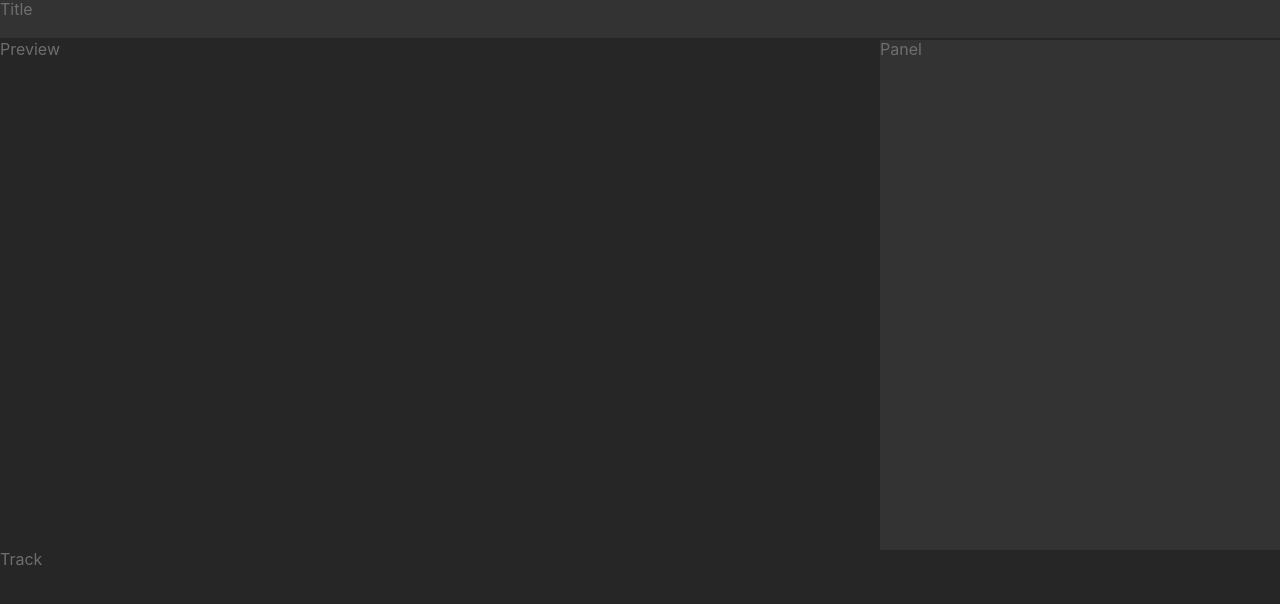
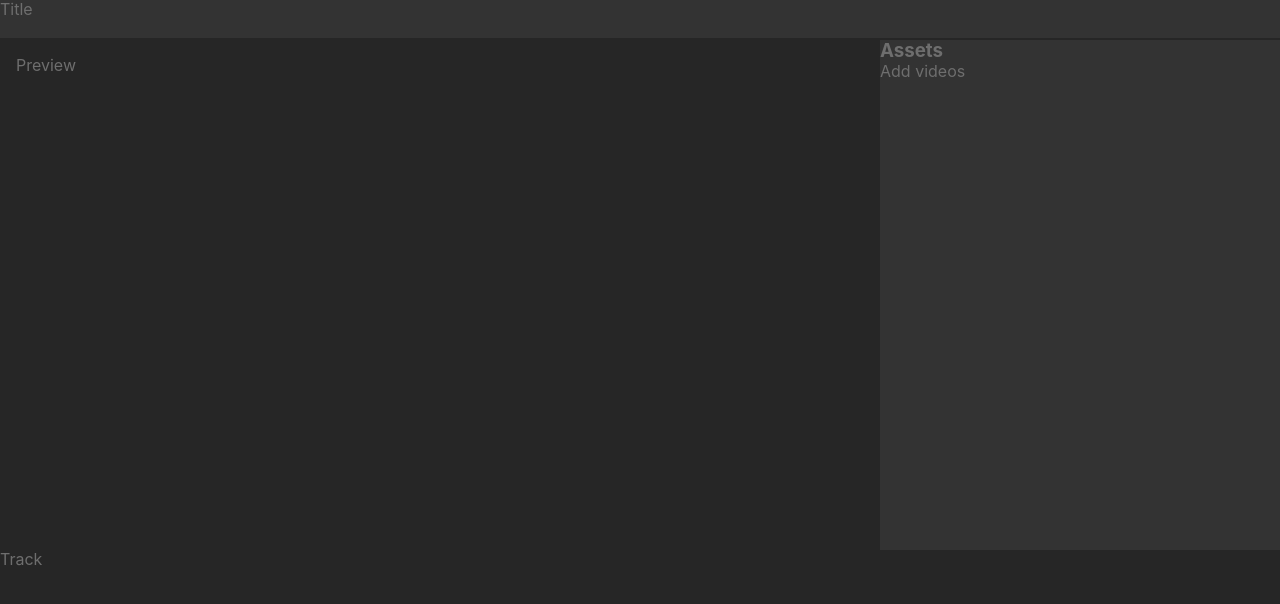
Before and after one commit to hewonjeong/post-production, a React (Create React App) app: page / in a window 1280 px wide. Shown: the top 604 px of the page. Built offline with nearby package versions, Linux system fonts and the light colour scheme.

Commit message:
기능: 업로드 모듈을 패널 레이아웃에 추가

```diff
--- a/src/App.js
+++ b/src/App.js
@@ -1,8 +1,27 @@
 import React from 'react'
-import Layout from './components/Layout'
+import Layout from './layout/Layout'
+import Panel from './modules/Panel'
 
-const App = () => (
-  <Layout header="Title" content="Preview" aside="Panel" footer="Track" />
-)
+export const { Provider, Consumer } = React.createContext()
+class App extends React.Component {
+  state = { assets: [] }
+
+  addAssets = assets => {
+    this.setState(prev => ({ assets: [...prev.assets, ...assets] }))
+  }
+
+  render() {
+    return (
+      <Provider value={{ ...this.state, addAssets: this.addAssets }}>
+        <Layout
+          header="Title"
+          content="Preview"
+          aside={<Panel />}
+          footer="Track"
+        />
+      </Provider>
+    )
+  }
+}
 
 export default App
--- a/src/components/Layout.js
+++ b/src/layout/Layout.js
@@ -22,11 +22,13 @@ Layout.defaultProps = defaultProps
 
 const borderBottom = '2px solid hsl(0, 0%, 15%)'
 const backgroundColor = 'hsl(0, 0%, 20%)'
+const flex = { display: 'flex', flexDirection: 'column', overflow: 'hidden' }
+
 const style = {
   header: { flex: 'none', height: 40, backgroundColor, borderBottom },
   main: { flex: 1, display: 'flex' },
-  content: { flex: 1 },
-  aside: { flex: 'none', width: 400, backgroundColor },
+  content: { flex: 1, padding: 16, ...flex },
+  aside: { flex: 'none', width: 400, backgroundColor, ...flex },
   footer: { flex: 'none', height: 250 }
 }
 
--- /dev/null
+++ b/src/layout/Tab.js
@@ -0,0 +1,13 @@
+import React from 'react'
+
+const Tab = ({ list }) =>
+  list.map(({ name, component }) => (
+    <article style={{ display: 'flex', flexDirection: 'column' }} key={name}>
+      <h1 style={{ flex: 'none' }}>{name}</h1>
+      <main style={{ flex: 1, ...overflow }}>{component}</main>
+    </article>
+  ))
+
+const overflow = { overflow: 'hidden', overflowY: 'scroll' }
+
+export default Tab
--- /dev/null
+++ b/src/modules/Assets.js
@@ -0,0 +1,17 @@
+import React from 'react'
+import FileInput from '../packages/components/FileInput'
+import VideoList from '../packages/components/VideoList'
+import { Consumer } from '../App'
+
+const Assets = () => (
+  <Consumer>
+    {({ assets, addAssets }) => (
+      <>
+        <FileInput accept="video" multiple onChange={addAssets} />
+        <VideoList list={assets} />
+      </>
+    )}
+  </Consumer>
+)
+
+export default Assets
--- /dev/null
+++ b/src/modules/Panel.js
@@ -0,0 +1,7 @@
+import React from 'react'
+import Tab from '../layout/Tab'
+import Assets from '../modules/Assets'
+
+const Panel = () => <Tab list={[{ name: 'Assets', component: <Assets /> }]} />
+
+export default Panel
--- /dev/null
+++ b/src/packages/components/FileInput.js
@@ -0,0 +1,40 @@
+import React from 'react'
+import { bool, string, func } from 'prop-types'
+import style from './FileInput.module.css'
+
+const propTypes = {
+  accept: string,
+  multiple: bool,
+  onChange: func
+}
+
+const defaultProps = {
+  accept: 'image',
+  multiple: false,
+  onChange: args => console.log(args)
+}
+
+const FileInput = ({ accept, multiple, onChange }) => {
+  const handleChange = event => {
+    const { files } = event.target
+    files.length && onChange(Array.from(files))
+  }
+
+  return (
+    <label className={style.label}>
+      <input
+        type="file"
+        accept={accept + '/*'}
+        multiple={multiple}
+        onChange={handleChange}
+        hidden
+      />
+      Add videos
+    </label>
+  )
+}
+
+FileInput.propTypes = propTypes
+FileInput.defaultProps = defaultProps
+
+export default FileInput
--- /dev/null
+++ b/src/packages/components/FileInput.module.css
@@ -0,0 +1,4 @@
+.label:hover {
+  cursor: pointer;
+  color: white;
+}
--- /dev/null
+++ b/src/packages/components/VideoItem.js
@@ -0,0 +1,22 @@
+import React from 'react'
+import { string, object } from 'prop-types'
+
+const propTypes = { file: object, url: string }
+const defaultProps = { file: object, url: '' }
+
+const Item = ({ file, url }) => {
+  const Video = () => <video src={url} autoPlay loop muted />
+  const Title = () => <h1 style={{ fontSize: 12 }}>{file.name}</h1>
+
+  return (
+    <article>
+      <Video />
+      <Title />
+    </article>
+  )
+}
+
+Item.propTypes = propTypes
+Item.defaultProps = defaultProps
+
+export default Item
--- /dev/null
+++ b/src/packages/components/VideoList.js
@@ -0,0 +1,21 @@
+import React from 'react'
+import { arrayOf, instanceOf } from 'prop-types'
+import VideoItem from './VideoItem'
+
+const propTypes = { list: arrayOf(instanceOf(File)) }
+const defaultProps = { list: [] }
+
+const VideoList = ({ list }) => (
+  <ul style={{ display: 'flex', flexWrap: 'wrap', padding: 8 }}>
+    {list.map((file, index) => (
+      <li style={{ width: '50%', overflow: 'hidden', padding: 8 }} key={index}>
+        <VideoItem file={file} url={URL.createObjectURL(file)} />
+      </li>
+    ))}
+  </ul>
+)
+
+VideoList.propTypes = propTypes
+VideoList.defaultProps = defaultProps
+
+export default VideoList
--- a/src/styles/_reboot.scss
+++ b/src/styles/_reboot.scss
@@ -73,6 +73,10 @@ img {
   border-style: none;
 }
 
+video {
+  max-width: 100%;
+}
+
 button,
 input,
 select {
```
